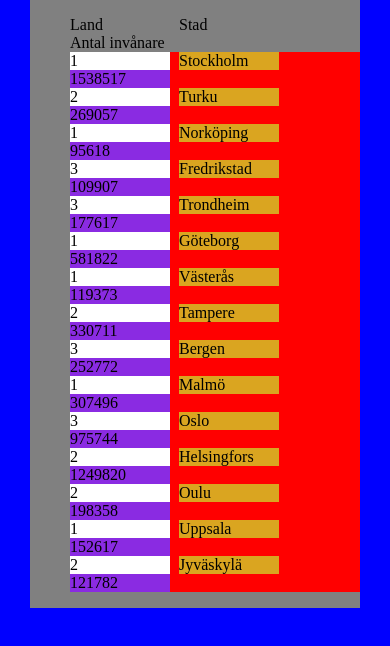
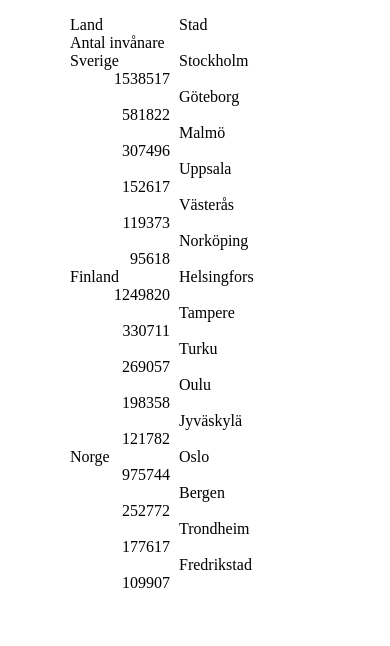
Before and after one commit to skka19st/TownAndCountries_Ovning, a plain HTML site: page index.html in a window 390 px wide. Drawn offline with Linux system fonts and the light colour scheme.

Commit message:
version for inlamning

```diff
--- a/index.html
+++ b/index.html
@@ -23,7 +23,7 @@
             <div class="rad">Antal invånare</div>
 
 
-        <li id="stadrad">
+        <li id="listrad">
             <div id="land" class="rad"></div>
             <div id="stad" class="rad"></div>
             <div id="antal" class="rad"></div>
--- a/script.js
+++ b/script.js
@@ -1,54 +1,80 @@
 // Javascript-dokument
 
-// .error ???
-
-// läser infil
 fetch ("stad.json")
 // '.then' är ett promise som gör att JavaScript väntar tills
 // förra anropet är klart
-.then (function(response) {
-    // 'respons.json()' är resultatet av fetch-läsningen
-    return response.json();
+.then (function(svarStad) {
+    // 'svarStad.json()' är resultatet av fetch-läsningen
+    // return skickar resultatet vidare till nästa '.then'
+    // standardord för svarStad = response
+    return svarStad.json();
 })
-// 'data' innehåller resultatet av föregående '.then'
+// 'dataStad' innehåller resultatet av föregående '.then'
 // function utan namn (triggas av en händelse, anropas aldrig utifrån)
-.then(function(data) {
-    // går att använda variabeln 'data' direkt
-    adressbok = data;
-    //SorteraData(adressbok);
-    BehandlaData(adressbok);
+.then(function(dataStad) {
+    // stadfilen skickas med för att vara tillgänglig i nästa steg
+    LaesInfilLand(dataStad);
 })
 // '.catch' hanterar fel
 .catch(function(data) {
-    console.log("fel vid inläsning");
+    console.log("fel vid inläsning av stad");
 });
 
-function SorteraData(data) {
-     console.log("sortera-data");
-     console.log(data);
+function LaesInfilLand(dataStad){
+    fetch ("land.json")
+    // '.then' är ett promise som gör att JavaScript väntar tills
+    // förra anropet är klart
+    .then (function(svarLand) {
+        return svarLand.json();
+    })
+    // 'dataland' innehåller resultatet av föregående '.then'
+    // function utan namn (triggas av en händelse, anropas aldrig utifrån)
+    .then(function(dataLand) {
+        BehandlaData(dataLand, dataStad);
+    })
+    // '.catch' hanterar fel
+    .catch(function(infilLand) {
+        console.log("fel vid inläsning av land");
+    });
+}
+function BehandlaData(landFil, stadFil) {
+    // stadfilen sorteras efter antal innevånare
+    SorteraStad(stadFil);
 
-    // Sortera efter ålder
-    data.sort(function (tal1, tal2) {
-        return tal1.age - tal2.age;
-    });
-    console.log(data);
+    // listraderna läggs ihop och skrivs i efterhand
+    totListrad = "";
+    for (landInd = 0 ; landInd < landFil.length ; landInd++) {
+        var land = landFil[landInd].countryname;
+
+        // ta enbart med de städer som hör till aktuellt land
+        var stad, antal;
+        for (stadInd = 0 ; stadInd < stadFil.length ; stadInd++) {
+            if (stadFil[stadInd].countryid === landFil[landInd].id) {
+                stad = stadFil[stadInd].stadname;
+                antal = stadFil[stadInd].population;
+                totListrad = SkrivUt(land, stad, antal, totListrad);
+                land = "";  // land skrivs enbart ut för första raden
+            }
+        }
+    }
+    // data läggs ut till skärmen
+    document.getElementById("listrad").innerHTML = totListrad;
 }
 
-function BehandlaData(data) {
-    console.log("behandla-data");
-    console.log(data);
+function SorteraStad(data) {
+    // sort-version med return behövs för att sortera sträng
+    // Sortera efter landskod
+    data.sort(function (x, y) {
+       //return x.population - y.population;  // stigande sortering
+       return y.population - x.population;   // fallande sortering
+    });
+}
 
-    var listrad = "";
-
-    for (ind=0 ; ind < data.length ; ind++){
-        document.getElementById("land").innerHTML = data[ind].countryid;
-        document.getElementById("stad").innerHTML = data[ind].stadname;
-        document.getElementById("antal").innerHTML = data[ind].population;
-        listrad += document.getElementById("stadrad").innerHTML;
-
-        console.log("index = " + ind);
-        console.log(listrad);
-    }
-    // data läggs ut till skärmen
-    document.getElementById("stadrad").innerHTML = listrad;
+function SkrivUt(land, stad, antal, listrad) {
+    document.getElementById("land").innerHTML = land;
+    document.getElementById("stad").innerHTML = stad;
+    document.getElementById("antal").innerHTML = antal;
+    var nyListrad = document.getElementById("listrad").innerHTML;
+    listrad += nyListrad;
+    return listrad;
 }
--- a/style.css
+++ b/style.css
@@ -3,13 +3,12 @@ html, body{
     padding-left: 15px;
     padding-right: 15px;
     max-width: 950px;
-    background-color: blue;
+   /* background-color: blue; */
 }
 #container {
     display: flex;            /* flexibel layout och wrapping */
     flex: wrap;
-    /*flex-direction: row;*/
-    background-color: yellowgreen;
+   /* background-color: yellowgreen; */
 }
 ul {
     list-style-type: none;   /* lista utan punkter  */
@@ -19,77 +18,18 @@ ul {
     margin-right: 5px;
     display: inline-block;
 }
+/*
 #stadrad {
-    /*flex-flow: row wrap;  /* innehållet läggs radvis, wrap vid behov */
-    /*flex-direction: row; */
     background-color: red;
 }
 #land {
-    /*display: flex;
-    /*flex-wrap: wrap;
-    justify-content: space-around;
-    list-style-type: none;
-    display: inline-block;*/
     background-color: white;
 }
 #stad {
-    /*display: flex;
-    flex-direction: column;
-    list-style-type: disc; */
-    /*float: right;
-    display: inline-block;*/
     background-color: goldenrod;
 }
+*/
 #antal {
-    /*float: right;
-    display: inline-block;*/
-    background-color: blueviolet;
+    text-align: right;
+  /*  background-color: blueviolet; */
 }
-/*#bbx2 li:first-child {
-    list-style-type: none;
-    padding-bottom: 5px;
-    font-size: 1.2em;
-}
-#merinfo ul {
-    list-style-type: none;
-}
-#egentext {
-    clear: both;
-   /* background-color: coral;
-}
-#merinfo {
-   /* background-color: burlywood;
-}
-a {
-    text-decoration: none;
-} */
-
-@media all and (max-width: 800px){     /* t ex läsplattor */
-    #container {
-        background-color: grey;
-    }
-    img {
-        width:150px;
-    }
-    #bbx2 {
-        display: flex;
-        flex-direction: column;
-        list-style-type: disc;
-    }
-    #bbx2 li:first-child {
-        list-style-type: none;
-        padding-bottom: 5px;
-        font-size: 1.2em;
-    }
-}
-@media only screen and (max-width: 360px){  /* smal skärm = små bilder */
-    #container{
-        padding-left: 5px;
-        padding-right: 5px;
-        background-color: turquoise;
-    }
-    #bbx2 p {
-        margin:0;
-        background-color: yellow;
-    }
-}
```
